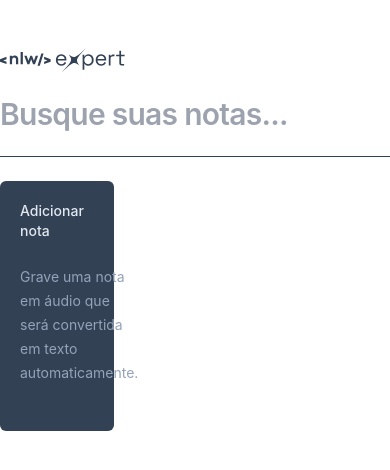
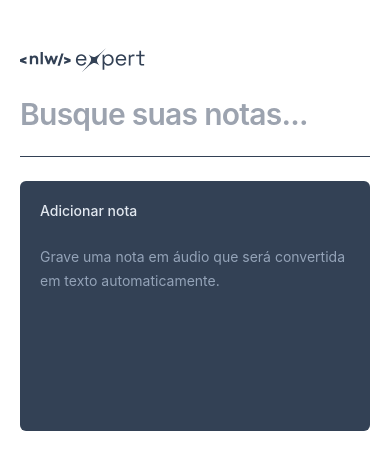
Before and after one commit to brenomr/nlw-expert-notes, a React app: page / in a window 390 px wide. Shown: the top 470 px of the page. Built offline with nearby package versions, Linux system fonts and the light colour scheme; the HTML template or start-up script is replaced by a standard one.

Commit message:
feat: change some responsive properties for a better ux

```diff
--- a/src/app.tsx
+++ b/src/app.tsx
@@ -46,7 +46,7 @@
   : notes;
 
   return (
-    <div className='mx-auto max-w-6xl my-12 space-y-6'>
+    <div className='mx-auto max-w-6xl my-12 space-y-6 px-5'>
       <img src={logo} alt="Logo do NLW Expert" />
       <form className='w-full' action="">
         <input
@@ -59,7 +59,7 @@
 
       <div className='h-px bg-slate-700'/>
 
-      <div className='grid grid-cols-3 gap-6 auto-rows-[250px]'>
+      <div className='grid grid-cols-1 md:grid-cols-2 lg:grid-cols-3 gap-6 auto-rows-[250px]'>
         <NewNoteCard onNoteCreated={onNoteCreated} />
         {
           filteredNotes.map(note => (<NoteCard note={note} key={note.id} />))
--- a/src/components/new-note-card.tsx
+++ b/src/components/new-note-card.tsx
@@ -102,7 +102,7 @@
 
       <Dialog.Portal>
         <Dialog.Overlay className='fixed inset-0 bg-black/50' />
-        <Dialog.Content className='fixed overflow-hidden left-1/2 top-1/2 -translate-x-1/2 -translate-y-1/2 max-w-[640px] w-full h-[60vh] bg-slate-700 rounded-md flex flex-col outline-none'>
+        <Dialog.Content className='fixed overflow-hidden inset-0 md:inset-auto md:left-1/2 md:top-1/2 md:-translate-x-1/2 md:-translate-y-1/2 md:max-w-[640px] w-full md:h-[60vh] bg-slate-700 md:rounded-md flex flex-col outline-none'>
 
           <Dialog.Close className='absolute right-0 top-0 bg-slate-800 p-1.5 text-slate-400 hover:text-slate-100'>
             <X className='size-5' />
--- a/src/components/note-card.tsx
+++ b/src/components/note-card.tsx
@@ -27,7 +27,7 @@
 
       <Dialog.Portal>
         <Dialog.Overlay className='fixed inset-0 bg-black/50' />
-        <Dialog.Content className='fixed overflow-hidden left-1/2 top-1/2 -translate-x-1/2 -translate-y-1/2 max-w-[640px] w-full h-[60vh] bg-slate-700 rounded-md flex flex-col outline-none'>
+        <Dialog.Content className='fixed overflow-hidden inset-0 md:inset-auto md:left-1/2 md:top-1/2 md:-translate-x-1/2 md:-translate-y-1/2 md:max-w-[640px] w-full md:h-[60vh] bg-slate-700 md:rounded-md flex flex-col outline-none'>
 
           <Dialog.Close className='absolute right-0 top-0 bg-slate-800 p-1.5 text-slate-400 hover:text-slate-100'>
             <X className='size-5'/>
```
